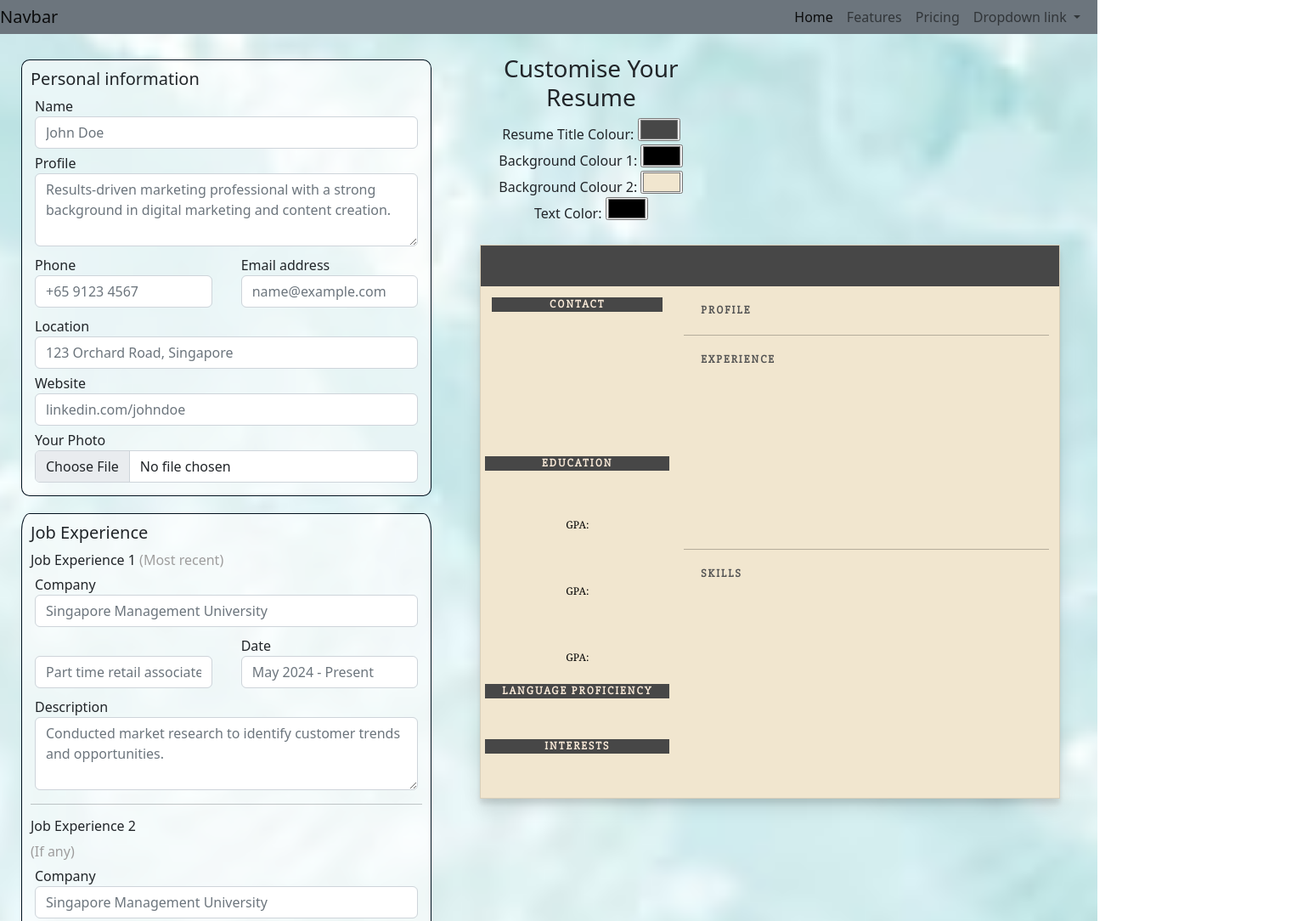
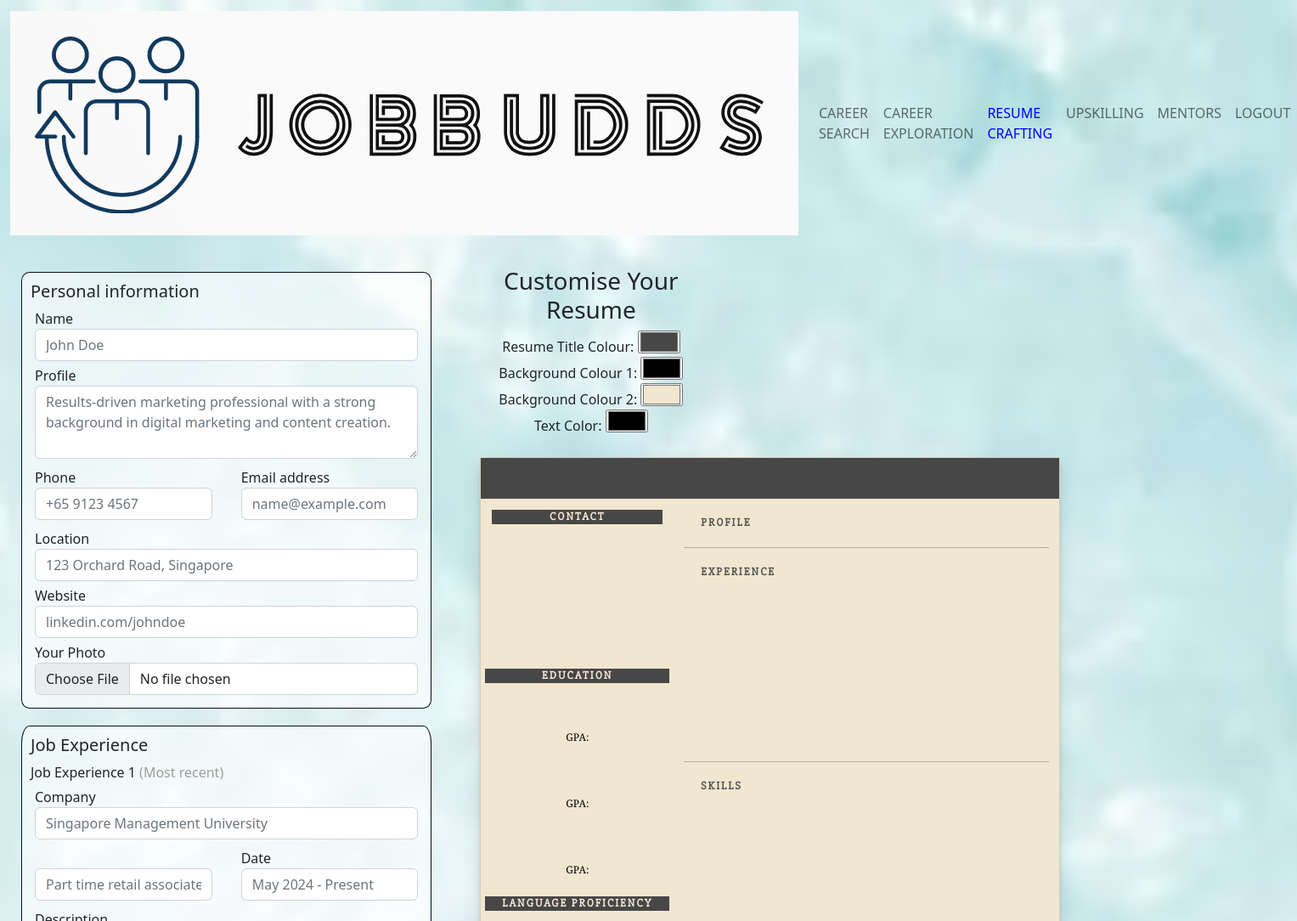
Before and after one commit to Yanting14/WADII-Project, a website with bundled scripts: page resume/resumeFormWorksDynamically.html in a window 1280 px wide. Shown: the top 1084 px of the page at 85% size, 1527 px wide, since content can reach past the window. Built offline with nearby package versions, Linux system fonts and the light colour scheme.

Commit message:
Add files via upload

```diff
--- a/resume/resumeFormWorksDynamically.html
+++ b/resume/resumeFormWorksDynamically.html
@@ -26,44 +26,41 @@
 </head>
 
 <body>
-    <!-- navbar -->
-    <div class="row">
-        <nav class="navbar navbar-expand-lg bg-secondary p-0">
+   <!-- Nav -->
+   <section id="nav-bar">
+    <nav class="navbar navbar-expand-lg bg-body-tertiary">
         <div class="container-fluid">
-                <a class="navbar-brand" href="#">Navbar</a>
-                <button class="navbar-toggler" type="button" data-bs-toggle="collapse"
-                    data-bs-target="#navbarNavDropdown" aria-controls="navbarNavDropdown" aria-expanded="false"
-                    aria-label="Toggle navigation">
+            <a class="navbar-brand" href="#"><img src="../images/logo.png" alt="Logo"></a>
+            <button class="navbar-toggler" type="button" data-bs-toggle="collapse" data-bs-target="#navbarNav" aria-controls="navbarNav" aria-expanded="false" aria-label="Toggle navigation">
                 <span class="navbar-toggler-icon"></span>
             </button>
-
-                <div class="collapse navbar-collapse" id="navbarNavDropdown">
+            <div class="collapse navbar-collapse" id="navbarNav">
                 <ul class="navbar-nav ms-auto">
                     <li class="nav-item">
-                            <a class="nav-link active" aria-current="page" href="#">Home</a>
+                        <a class="nav-link" aria-current="page" href="../careersearch/careersearch.html">CAREER SEARCH</a>
                       </li>
                       <li class="nav-item">
-                            <a class="nav-link" href="#">Features</a>
+                        <a class="nav-link" aria-current="page" href="../careerexploration/career_exploration.html">CAREER EXPLORATION</a>
                       </li>
                       <li class="nav-item">
-                            <a class="nav-link" href="#">Pricing</a>
+                        <a class="nav-link" style="color: blue;">RESUME CRAFTING</a>
                       </li>
-                        <li class="nav-item dropdown">
-                            <a class="nav-link dropdown-toggle" href="#" role="button" data-bs-toggle="dropdown"
-                                aria-expanded="false">
-                                Dropdown link
-                            </a>
-                            <ul class="dropdown-menu">
-                                <li><a class="dropdown-item" href="#">Action</a></li>
-                                <li><a class="dropdown-item" href="#">Another action</a></li>
-                                <li><a class="dropdown-item" href="#">Something else here</a></li>
-                            </ul>
+                      <li class="nav-item">
+                        <a class="nav-link" href="../Upskilling/upskilling.html">UPSKILLING</a>
                       </li>
+                      <li class="nav-item">
+                        <a class="nav-link" href="../mentors/mentorCards.html">MENTORS</a>
+                      </li>
+
+                      <li class="nav-item">
+                        <a class="nav-link" @click="logout">LOGOUT</a>
+                    </li>
+
                 </ul>
             </div>
         </div>
     </nav>
-    </div>
+</section>
     <!-- form -->
 
     <div id="app1">
```
Lines whose indentation alone changed are shown as unchanged.
